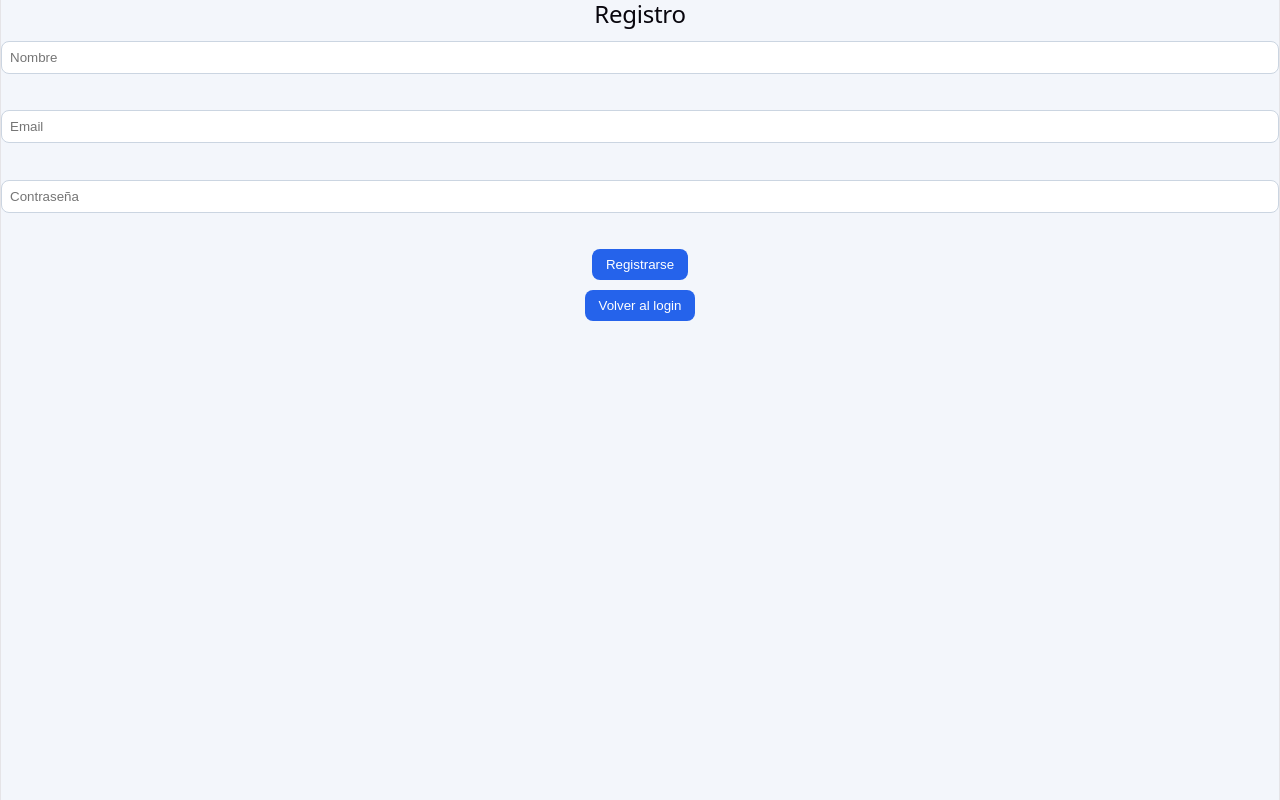
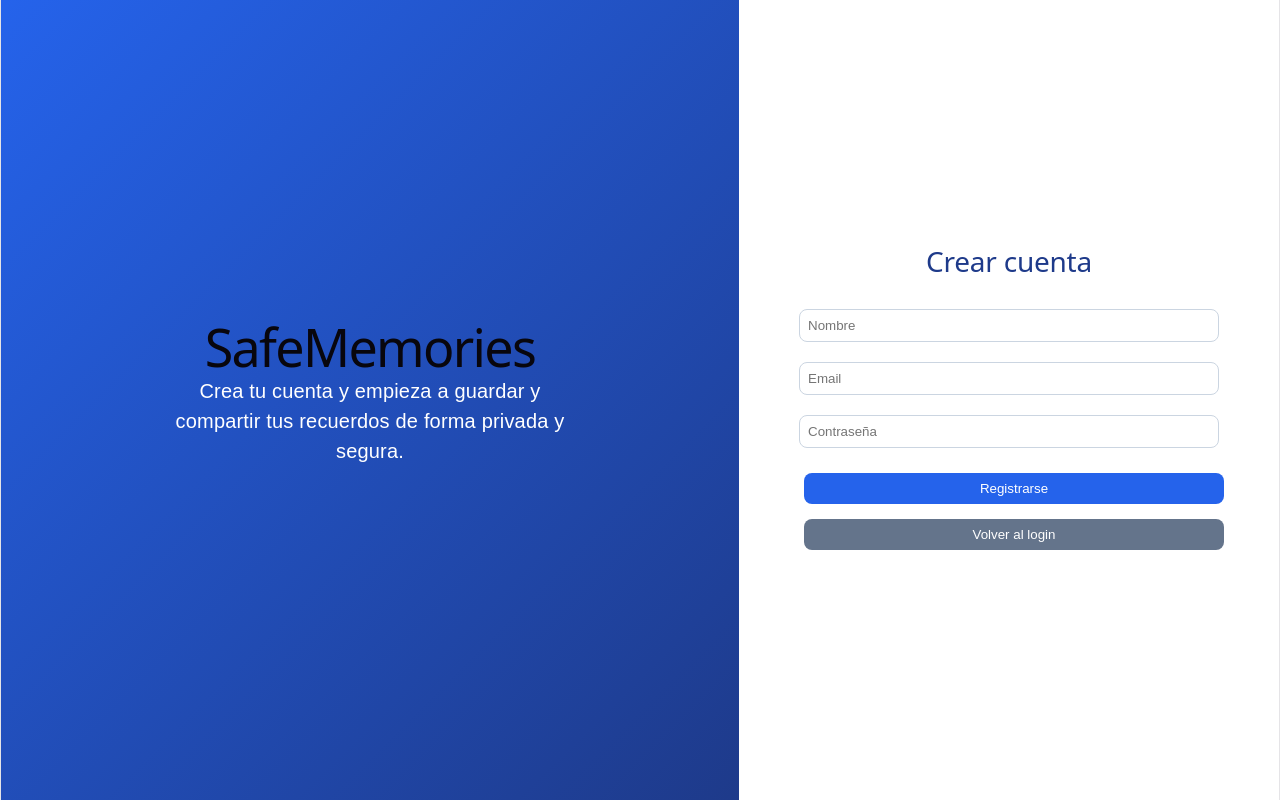
Before and after one commit to Toni-696/safememories-frontend, a React (Vite) app: page / in a window 1280 px wide. Both pictures are taken after a click on the button "Crear cuenta". Built offline with nearby package versions, Linux system fonts and the light colour scheme.

Commit message:
retoques estéticos y registro

```diff
--- a/src/App.css
+++ b/src/App.css
@@ -649,3 +649,57 @@ select {
 .show-all-button:hover {
   background: #172554;
 }
+
+.auth-switch {
+  position: fixed;
+  bottom: 30px;
+  right: 30px;
+  z-index: 999;
+}
+
+.auth-switch button {
+  background: #2563eb;
+  color: white;
+  border: none;
+  border-radius: 10px;
+  padding: 12px 18px;
+  font-size: 15px;
+}
+
+.auth-switch button:hover {
+  background: #1d4ed8;
+}
+
+.auth-switch {
+  margin-top: 30px;
+  display: flex;
+  justify-content: center;
+}
+
+.auth-switch button {
+  width: 220px;
+  background: #64748b;
+}
+
+.auth-switch button:hover {
+  background: #172554;
+}
+
+.secondary-auth-button {
+  margin-top: 24px;
+  background: #64748b;
+  width: 180px;
+}
+
+.secondary-auth-button:hover {
+  background: #475569;
+}
+
+.secondary-auth-button {
+  margin-top: 18px;
+  background: #64748b;
+}
+
+.secondary-auth-button:hover {
+  background: #475569;
+}
--- a/src/App.jsx
+++ b/src/App.jsx
@@ -900,6 +900,7 @@ function App() {
             <Login
               onLogin={manejarLoginCorrecto}
               setMensaje={setMensaje}
+              onCrearCuenta={() => setMostrarRegistro(true)}
             />
           )}
 
@@ -910,9 +911,7 @@ function App() {
             />
           )}
 
-          <button onClick={() => setMostrarRegistro(!mostrarRegistro)}>
-            {mostrarRegistro ? "Volver al login" : "Crear cuenta"}
-          </button>
+
         </div>
       )}
 
--- a/src/components/Login.jsx
+++ b/src/components/Login.jsx
@@ -4,7 +4,7 @@
 
 import { useState } from "react";
 
-function Login({ onLogin, setMensaje }) {
+function Login({ onLogin, setMensaje, onCrearCuenta }) {
     const [email, setEmail] = useState("");
     const [password, setPassword] = useState("");
 
@@ -64,6 +64,11 @@ function Login({ onLogin, setMensaje }) {
                 <button onClick={login}>
                     Entrar
                 </button>
+                <br></br>
+                <br></br>
+                <button type="button" className="secondary-auth-button" onClick={onCrearCuenta}>
+                    Crear cuenta
+                </button>
 
             </div>
 
--- a/src/components/Registro.jsx
+++ b/src/components/Registro.jsx
@@ -1,7 +1,3 @@
-//muestra el formulario de registro
-//si el registro es correcto, muestra un mensaje que diga "Usuario registrado correctamente. Ya puedes iniciar sesión."
-//y si no, muestra un mensaje que diga "Error al registrar usuario"
-
 import { useState } from "react";
 
 function Registro({ onRegistroCorrecto, setMensaje }) {
@@ -27,9 +23,11 @@ function Registro({ onRegistroCorrecto, setMensaje }) {
 
             if (response.ok) {
                 setMensaje("Usuario registrado correctamente. Ya puedes iniciar sesión.");
+
                 setNombre("");
                 setEmail("");
                 setPassword("");
+
                 onRegistroCorrecto();
             } else {
                 setMensaje(data.error || data || "Error al registrar usuario");
@@ -41,8 +39,24 @@ function Registro({ onRegistroCorrecto, setMensaje }) {
     };
 
     return (
-        <div>
-            <h2>Registro</h2>
+        <div className="login-container">
+
+            {/* LADO IZQUIERDO */}
+            <div className="login-image">
+                <div className="overlay">
+                    <h1>SafeMemories</h1>
+
+                    <p>
+                        Crea tu cuenta y empieza a guardar y compartir tus recuerdos
+                        de forma privada y segura.
+                    </p>
+                </div>
+            </div>
+
+            {/* FORMULARIO */}
+            <div className="login-form">
+
+                <h2>Crear cuenta</h2>
 
                 <input
                     type="text"
@@ -51,16 +65,12 @@ function Registro({ onRegistroCorrecto, setMensaje }) {
                     onChange={(e) => setNombre(e.target.value)}
                 />
 
-            <br /><br />
-
                 <input
                     type="email"
                     placeholder="Email"
                     value={email}
                     onChange={(e) => setEmail(e.target.value)}
                 />
-
-            <br /><br />
 
                 <input
                     type="password"
@@ -69,9 +79,18 @@ function Registro({ onRegistroCorrecto, setMensaje }) {
                     onChange={(e) => setPassword(e.target.value)}
                 />
 
-            <br /><br />
+                <button onClick={registrarUsuario}>
+                    Registrarse
+                </button>
 
-            <button onClick={registrarUsuario}>Registrarse</button>
+                <button
+                    className="secondary-auth-button"
+                    onClick={onRegistroCorrecto}
+                >
+                    Volver al login
+                </button>
+
+            </div>
         </div>
     );
 }
```
Lines whose indentation alone changed are shown as unchanged.
